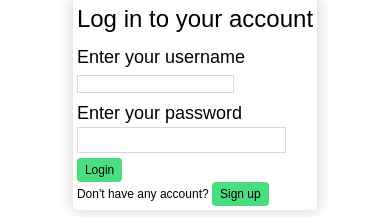
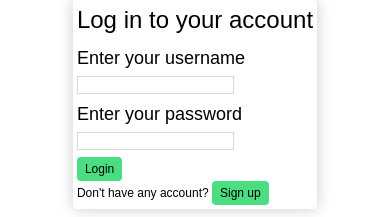
Before and after one commit to AakrshitThakur/InventoryManagerFrontend, a React (Vite) app: page /login in a window 390 px wide. Shown: the part 257-474 px from the top of the page. Built offline with nearby package versions, Linux system fonts and the light colour scheme.

Commit message:
Adding responsive CSS text to password field of login page

```diff
--- a/src/pages/Login.jsx
+++ b/src/pages/Login.jsx
@@ -106,7 +106,9 @@ export default function Login() {
             </h2>
             <input
               className={
-                IsDarkModeActive ? "BoxAtDark text-black" : "BoxAtLight"
+                IsDarkModeActive
+                  ? "BoxAtDark text-xs md:text-sm lg:text-md text-black"
+                  : "BoxAtLight text-xs md:text-sm lg:text-md"
               }
               type="password"
               name="psd"
@@ -128,7 +130,7 @@ export default function Login() {
             )}
           </div>
         </form>
-        <div className="text-sm md:text-md lg:text-lg">
+        <div className="">
           <div>
             <p className="text-xs md:text-sm lg:text-md">
               Don't have any account?{" "}
```
